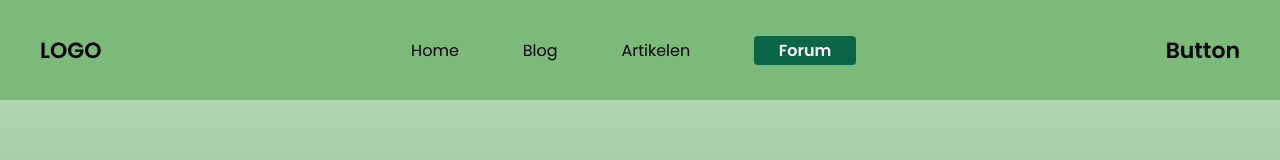
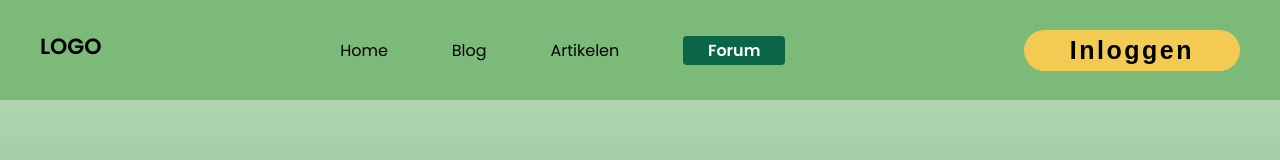
Before and after one commit to TamaraDeBeer/Frontend-AutiWomen, a React (Vite) app: page /forum in a window 1280 px wide. Shown: the top 160 px of the page. Built offline with nearby package versions, Linux system fonts and the light colour scheme; the HTML template or start-up script is replaced by a standard one.

Commit message:
button component gecreeerd

```diff
--- /dev/null
+++ b/src/components/button/Button.jsx
@@ -0,0 +1,12 @@
+import styles from './Button.module.css';
+
+// eslint-disable-next-line react/prop-types
+function Button({ type, children, onClick, disabled}) {
+    return (
+        <button type={type} disabled={disabled} onClick={onClick} className={styles.button}>
+            {children}
+        </button>
+    );
+}
+
+export default Button;
--- a/src/components/button/Button.module.css
+++ b/src/components/button/Button.module.css
@@ -0,0 +1,16 @@
+.button {
+    display: inline-flex;
+    padding: 0.375rem 2.875rem;
+    justify-content: center;
+    align-items: center;
+    gap: 0.625rem;
+    border-radius: 3.125rem;
+    background-color: var(--primary-bg-button);
+    color: var(--primary-text-color);
+    border: none;
+    font-size: 1.5625rem;
+    font-style: normal;
+    font-weight: 600;
+    line-height: normal;
+    letter-spacing: 0.15625rem;
+}
--- a/src/components/navigation/Navigation.jsx
+++ b/src/components/navigation/Navigation.jsx
@@ -1,5 +1,6 @@
 import styles from './Navigation.module.css';
 import {NavLink} from 'react-router-dom';
+import Button from "../button/Button.jsx";
 
 // import React from 'react';
 
@@ -31,7 +32,8 @@ function Navigation() {
             </ul>
 
                 <div className={styles['navigation-button']}>
-            <h3>Button</h3>
+            <Button type="button" variant="primary">Inloggen</Button>
+
                 </div>
             </div>
         </nav>
```
